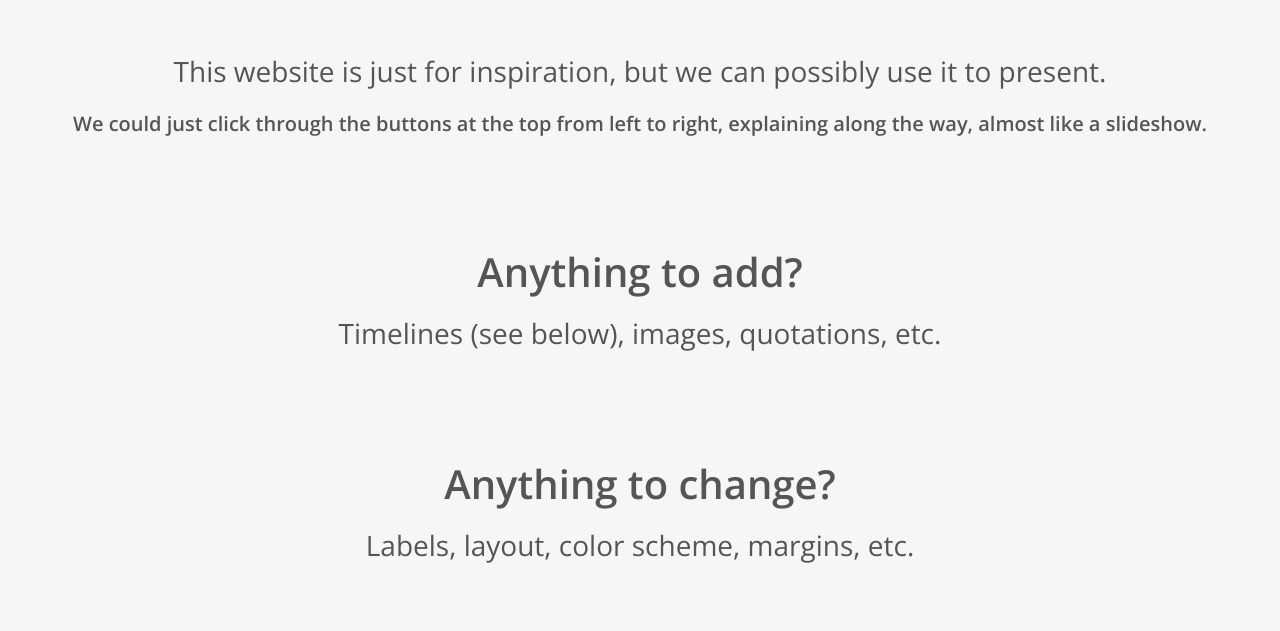
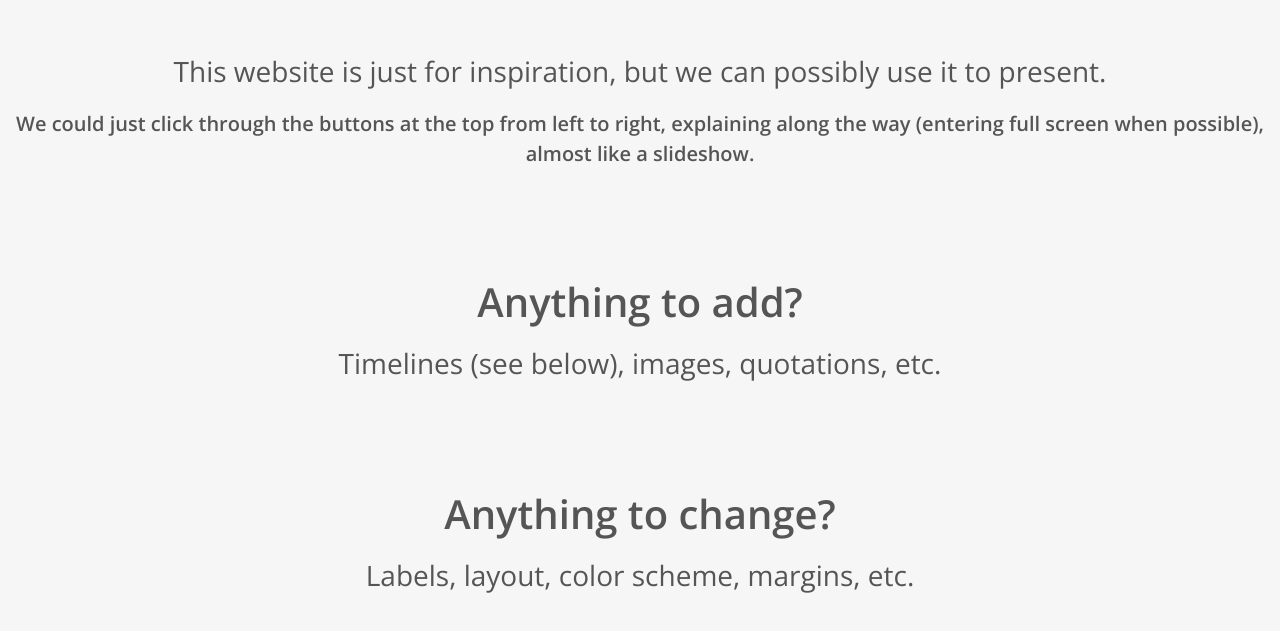
Before and after one commit to winsonluk/apostleacts.com, a plain HTML site: page docs/index.html in a window 1280 px wide. Shown: the part 5920-6551 px from the top of the page. Drawn offline with nearby package versions, Linux system fonts and the light colour scheme.

Commit message:
enhance explanation

```diff
--- a/docs/index.html
+++ b/docs/index.html
@@ -144,7 +144,7 @@
 
         <section id="analysis" class="analysis">
             <h2>This website is just for inspiration, but we can possibly use it to present.</h2>
-            <h3>We could just click through the buttons at the top from left to right, explaining along the way, almost like a slideshow.</h3>
+            <h3>We could just click through the buttons at the top from left to right, explaining along the way (entering full screen when possible), almost like a slideshow.</h3>
             <br><br><br>
             <h1>Anything to add?</h1>
             <h2>Timelines (see below), images, quotations, etc.</h2>
```
